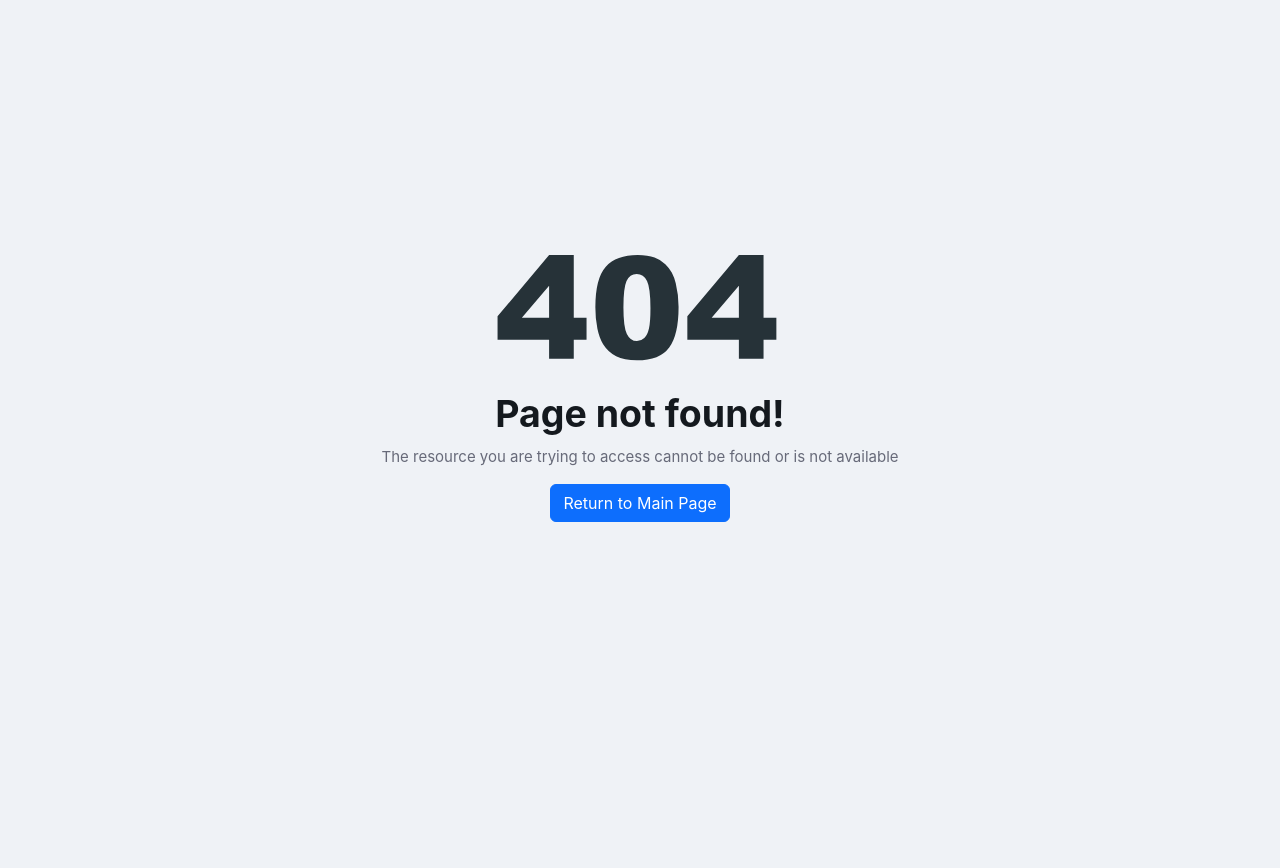
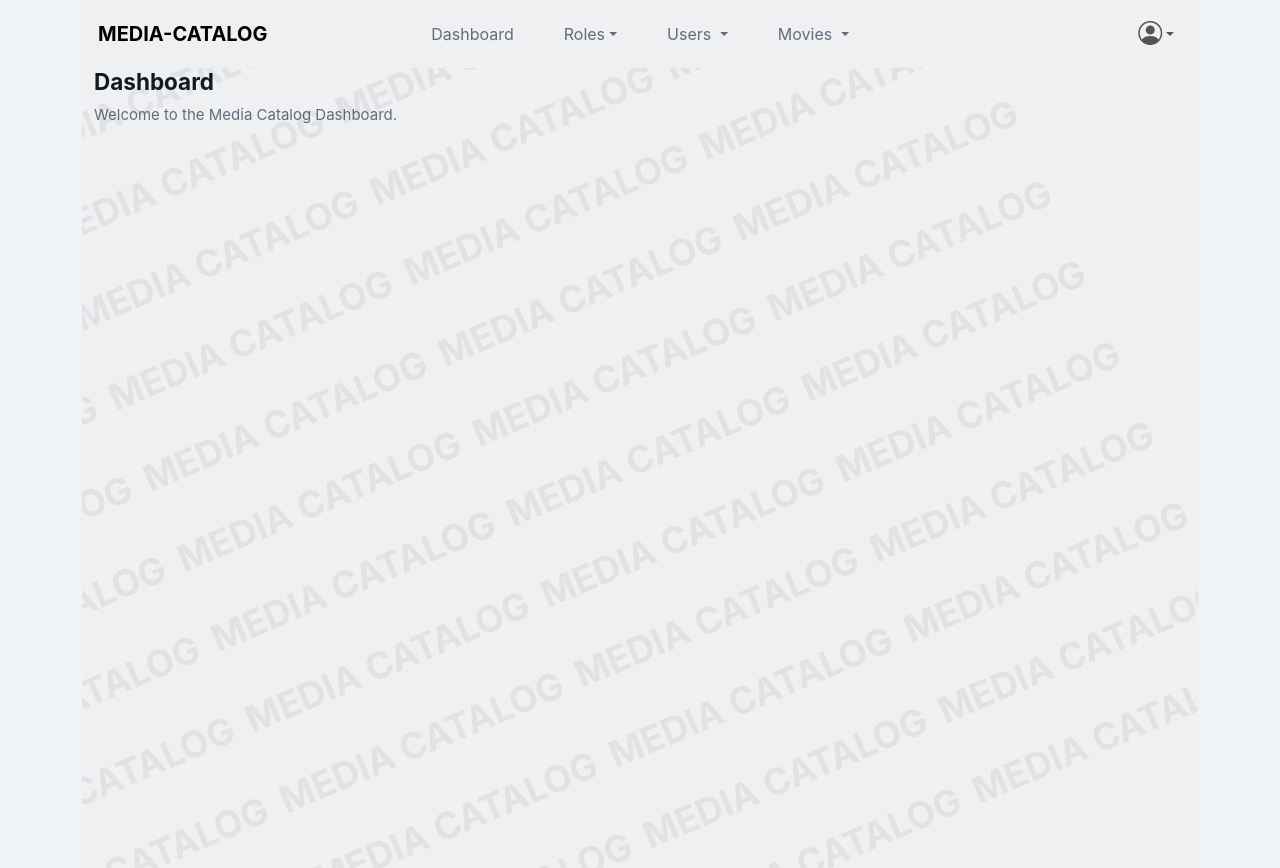
Before and after one commit to marcosbuydid/DA1_DA2_ORT_2026, an Angular app in the folder WebApp/media-catalog-web/: page /dashboard/home in a window 1280 px wide. Before the commit this address had no page. Before the commit the page ends 800 px from the top, so only its background shows below. Built offline with nearby package versions, Linux system fonts and the light colour scheme.

Commit message:
implement role fetch, add refactors

```diff
--- a/WebApp/media-catalog-web/src/app/app.routes.ts
+++ b/WebApp/media-catalog-web/src/app/app.routes.ts
@@ -7,6 +7,7 @@
 export const routes: Routes = [
     { path: '', redirectTo: 'auth/login', pathMatch: 'full' },
     { path: 'auth/login', component: Login },
-    { path: 'dashboard', component: Dashboard },
+    { path: 'dashboard/:section', component: Dashboard },
+    { path: 'dashboard', redirectTo: 'dashboard/home', pathMatch: 'full' },
     { path: '**', component: NotFound },
 ];
--- /dev/null
+++ b/WebApp/media-catalog-web/src/app/features/auth/models/role-detail.dto.ts
@@ -0,0 +1,5 @@
+
+export class RoleDetailDTO {
+    id: number = 0;
+    name: string = '';
+}
--- a/WebApp/media-catalog-web/src/app/features/dashboard/pages/dashboard/dashboard.html
+++ b/WebApp/media-catalog-web/src/app/features/dashboard/pages/dashboard/dashboard.html
@@ -6,4 +6,44 @@
         <span>MEDIA CATALOG</span>
         }
     </div>
+
+    @if (section === 'home') {
+        <h4>Dashboard</h4>
+        <p>Welcome to the Media Catalog Dashboard.</p>
+    }
+
+    @if (section === 'roles') {
+        <h4>Role List</h4>
+
+        @if (loading) {
+            <div class="d-flex justify-content-center mt-4">
+                <div class="spinner-border text-secondary" role="status">
+                    <span class="visually-hidden">Loading...</span>
+                </div>
+            </div>
+        }
+        @else {
+            <table class="table table-striped">
+                <thead>
+                    <tr>
+                        <th>Id</th>
+                        <th>Name</th>
+                    </tr>
+                </thead>
+                <tbody>
+                    @for (role of roles; track role.id) {
+                    <tr>
+                        <td>{{ role.id }}</td>
+                        <td>{{ role.name }}</td>
+                    </tr>
+                    } @empty {
+                    <tr>
+                        <td colspan="2" class="text-center">No roles found.</td>
+                    </tr>
+                    }
+                </tbody>
+            </table>
+        }
+    }
+
 </div>
--- a/WebApp/media-catalog-web/src/app/features/dashboard/pages/dashboard/dashboard.ts
+++ b/WebApp/media-catalog-web/src/app/features/dashboard/pages/dashboard/dashboard.ts
@@ -1,5 +1,11 @@
-import { Component } from '@angular/core';
+
+import { Component, ChangeDetectorRef } from '@angular/core';
 import { Navbar } from '../../../../layout/components/navbar/navbar';
+import { RoleService } from '../../../roles/role.service';
+import { RoleDetailDTO } from '../../../auth/models/role-detail.dto';
+import { ActivatedRoute } from '@angular/router';
+import { SessionService } from '../../../../core/services/session.service';
+import { filter, take, switchMap } from 'rxjs';
 
 @Component({
   selector: 'app-dashboard',
@@ -9,4 +15,50 @@
 })
 export class Dashboard {
   items = Array.from({ length: 50 });
+
+  roles: RoleDetailDTO[] = [];
+  section = 'home';
+  loading = false;
+
+  constructor(
+    private route: ActivatedRoute,
+    private roleService: RoleService,
+    private sessionService: SessionService,
+    private cdr: ChangeDetectorRef        // ← add this
+  ) {
+    this.route.paramMap.subscribe(params => {
+      this.section = params.get('section') ?? 'home';
+      this.roles = [];
+
+      switch (this.section) {
+        case 'roles':
+          this.loadRoles();
+          break;
+        case 'home':
+          break;
+      }
+    });
+  }
+
+  private loadRoles(): void {
+    this.loading = true;
+    this.sessionService.session$
+      .pipe(
+        filter(session => session !== null),
+        take(1),
+        switchMap(() => this.roleService.getRoles())
+      )
+      .subscribe({
+        next: response => {
+          this.roles = response;
+          this.loading = false;
+          this.cdr.detectChanges();
+        },
+        error: error => {
+          console.error(error);
+          this.loading = false;
+          this.cdr.detectChanges();
+        }
+      });
+  }
 }
--- /dev/null
+++ b/WebApp/media-catalog-web/src/app/features/roles/role.service.ts
@@ -0,0 +1,23 @@
+import { Injectable, inject } from '@angular/core';
+import { HttpClient } from '@angular/common/http';
+import { map, Observable } from 'rxjs';
+import { RoleDetailDTO } from '../auth/models/role-detail.dto';
+import { environment } from '../../../environments/environment';
+
+@Injectable({
+  providedIn: 'root'
+})
+export class RoleService {
+
+  private readonly http = inject(HttpClient);
+  private readonly apiUrl = `${environment.baseUrl}roles`;
+
+  getRoles(): Observable<RoleDetailDTO[]> {
+
+    return this.http
+      .get<{ result: RoleDetailDTO[] }>(this.apiUrl)
+      .pipe(
+        map(response => response.result)
+      );
+  }
+}
--- a/WebApp/media-catalog-web/src/app/layout/components/navbar/navbar.css
+++ b/WebApp/media-catalog-web/src/app/layout/components/navbar/navbar.css
@@ -0,0 +1,59 @@
+/* Make the navbar appear above the page content */
+.navbar {
+    position: relative;
+    z-index: 1050;
+}
+
+/* Keep dropdowns above everything underneath */
+.navbar .dropdown-menu {
+    position: absolute;
+    z-index: 1060;
+}
+
+/* Don't clip dropdown menus */
+.navbar-collapse {
+    overflow: visible !important;
+}
+
+.navbar-center {
+    z-index: 1051;
+}
+
+/* Desktop */
+@media (min-width: 992px) {
+
+    .navbar-center {
+        position: absolute;
+        left: 50%;
+        transform: translateX(-50%);
+    }
+
+    .navbar-profile {
+        margin-left: auto;
+    }
+}
+
+/* Mobile / tablet */
+@media (max-width: 991.98px) {
+
+    .navbar-center {
+        flex-direction: column !important;
+        align-items: flex-start !important;
+        gap: 0 !important;
+        width: 100%;
+        margin-top: 1rem;
+    }
+
+    .navbar-center .nav-item {
+        width: 100%;
+    }
+
+    .navbar-center .btn {
+        width: 100%;
+        text-align: left;
+    }
+
+    .navbar-profile {
+        margin-top: 1rem;
+    }
+}
--- a/WebApp/media-catalog-web/src/app/layout/components/navbar/navbar.html
+++ b/WebApp/media-catalog-web/src/app/layout/components/navbar/navbar.html
@@ -1,64 +1,70 @@
-<nav class="navbar navbar-expand-lg navbar-light bg-light px-3">
 
-  <a class="navbar-brand fw-bold" routerLink="/">
-    MEDIA-CATALOG
-  </a>
+<nav class="navbar navbar-expand-lg navbar-light bg-light px-3 position-relative">
 
-  <button class="navbar-toggler" type="button" data-bs-toggle="collapse" data-bs-target="#navbarContent">
+  <a class="navbar-brand fw-bold" [routerLink]="['/dashboard', 'home']">MEDIA-CATALOG</a>
+
+  <button class="navbar-toggler" type="button" data-bs-toggle="collapse" data-bs-target="#navbarContent"
+    aria-controls="navbarContent" aria-expanded="false" aria-label="Toggle navigation">
     <span class="navbar-toggler-icon"></span>
   </button>
 
   <div class="collapse navbar-collapse" id="navbarContent">
-    <div class="d-flex w-100 align-items-center">
-      <div class="flex-fill"></div>
-      <ul class="navbar-nav d-flex flex-row gap-4 justify-content-center flex-fill">
-        <button type="button" class="btn bg-light" routerLink="/dashboard">
-          Dashboard
-        </button>
-        <div class="collapse navbar-collapse" id="navbarContent">
-          <ul class="navbar-nav">
+
+    <ul class="navbar-nav navbar-center d-flex gap-4 align-items-center">
+      <li class="nav-item">
+        <button type="button" class="btn bg-light" [routerLink]="['/dashboard', 'home']">Dashboard</button>
+      </li>
 
       <li class="nav-item dropdown">
-              <button class="btn bg-light dropdown-toggle" data-bs-toggle="dropdown" aria-expanded="false">
-                Roles
-              </button>
+        <button class="btn bg-light dropdown-toggle" type="button" data-bs-toggle="dropdown"
+          aria-expanded="false">Roles</button>
+
         <ul class="dropdown-menu dropdown-menu-light">
-                <li><a class="dropdown-item" href="#">Role List</a></li>
-                <li><a class="dropdown-item" href="#">Add Role</a></li>
+          <li>
+            <a class="dropdown-item" [routerLink]="['/dashboard', 'roles']">Role List</a>
+          </li>
+          <li>
+            <a class="dropdown-item">Add Role</a>
+          </li>
         </ul>
       </li>
+
+      <li class="nav-item dropdown">
+        <button class="btn bg-light dropdown-toggle" type="button" data-bs-toggle="dropdown" aria-expanded="false">
+          Users
+        </button>
+
+        <ul class="dropdown-menu dropdown-menu-light">
+          <li>
+            <a class="dropdown-item">User List</a>
+          </li>
+          <li>
+            <a class="dropdown-item">Add User</a>
+          </li>
+        </ul>
+      </li>
+
+      <li class="nav-item dropdown">
+        <button class="btn bg-light dropdown-toggle" type="button" data-bs-toggle="dropdown" aria-expanded="false">
+          Movies
+        </button>
+
+        <ul class="dropdown-menu dropdown-menu-light">
+          <li>
+            <a class="dropdown-item">Movie List</a>
+          </li>
+          <li>
+            <a class="dropdown-item">Add Movie</a>
+          </li>
+        </ul>
+      </li>
+
     </ul>
 
-          <ul class="navbar-nav">
+    <ul class="navbar-nav navbar-profile">
       <li class="nav-item dropdown">
-              <button class="btn bg-light dropdown-toggle" data-bs-toggle="dropdown" aria-expanded="false">
-                Users
-              </button>
-              <ul class="dropdown-menu dropdown-menu-light">
-                <li><a class="dropdown-item" href="#">User List</a></li>
-                <li><a class="dropdown-item" href="#">Add User</a></li>
-              </ul>
-            </li>
-          </ul>
-
-          <ul class="navbar-nav">
-            <li class="nav-item dropdown">
-              <button class="btn bg-light dropdown-toggle" data-bs-toggle="dropdown" aria-expanded="false">
-                Movies
-              </button>
-              <ul class="dropdown-menu dropdown-menu-light">
-                <li><a class="dropdown-item" href="#">Movie List</a></li>
-                <li><a class="dropdown-item" href="#">Add Movie</a></li>
-              </ul>
-            </li>
-          </ul>
-
-        </div>
-      </ul>
-      <ul class="navbar-nav flex-fill justify-content-end">
-        <li class="nav-item dropdown">
-          <a class="nav-link dropdown-toggle d-flex align-items-center" href="#" role="button"
-            data-bs-toggle="dropdown">
+        <a class="nav-link dropdown-toggle d-flex align-items-center" href="#" role="button" data-bs-toggle="dropdown"
+          aria-expanded="false">
           <i class="bi bi-person-circle fs-4"></i>
         </a>
         <ul class="dropdown-menu dropdown-menu-end shadow">
@@ -79,14 +85,16 @@
               <small class="text-muted">Not logged in</small>
             </li>
           </ng-template>
+
           <li>
             <hr class="dropdown-divider">
           </li>
-            <li><a class="dropdown-item text-danger" (click)="logout()">Logout</a></li>
+          <li>
+            <a class="dropdown-item text-danger" (click)="logout()">Logout</a>
+          </li>
+
         </ul>
       </li>
     </ul>
   </div>
-  </div>
-
 </nav>
--- a/WebApp/media-catalog-web/src/app/layout/components/navbar/navbar.ts
+++ b/WebApp/media-catalog-web/src/app/layout/components/navbar/navbar.ts
@@ -17,6 +17,10 @@
 
   session$ = this.sessionService.session$;
 
+  selectSection(section: 'home' | 'roles' | 'users' | 'movies') {
+    this.router.navigate(['/dashboard', section]);
+  }
+
   logout(): void {
     this.authService.logout();
     this.router.navigate(['/auth/login']);
```
Lines whose indentation alone changed are shown as unchanged.
